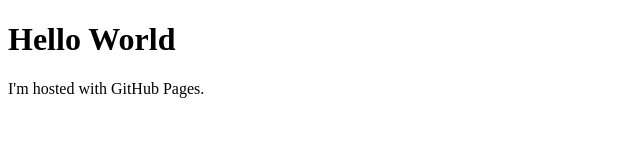
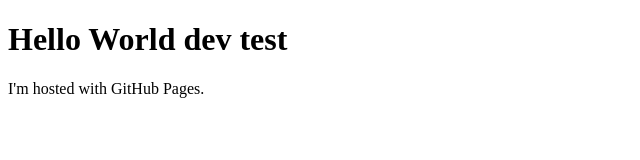
Before and after one commit to shuenching/webpagetest, a plain HTML site: page index.html in a window 1280 px wide. Shown: the whole page, without its empty margins (0-640 px from the left). Drawn offline with Linux system fonts and the light colour scheme.

Commit message:
Update index.html
test dev

```diff
--- a/index.html
+++ b/index.html
@@ -1,7 +1,7 @@
 <!DOCTYPE html>
 <html>
 <body>
-<h1>Hello World</h1>
+<h1>Hello World dev test</h1>
 <p>I'm hosted with GitHub Pages.</p>
 </body>
 </html>
```
